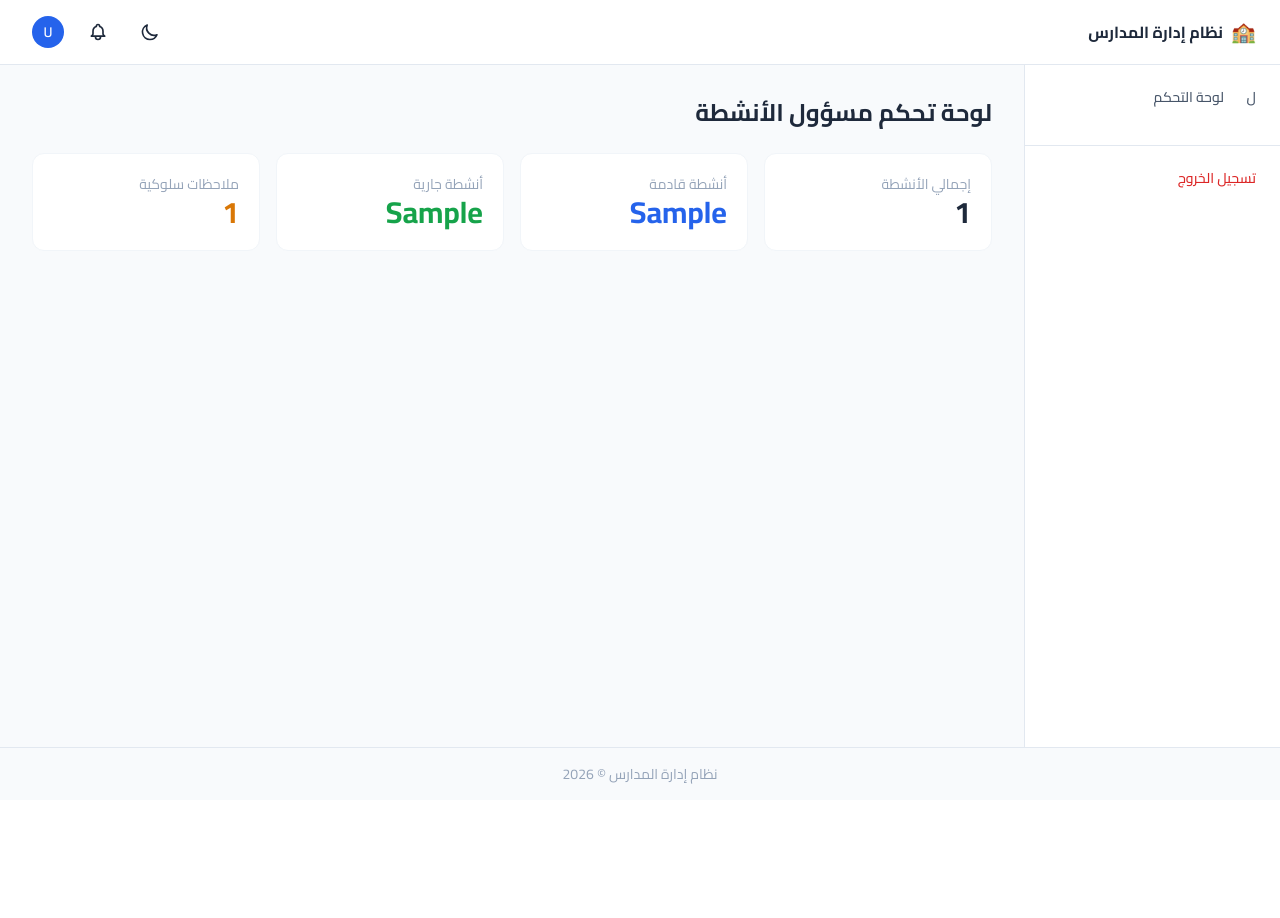
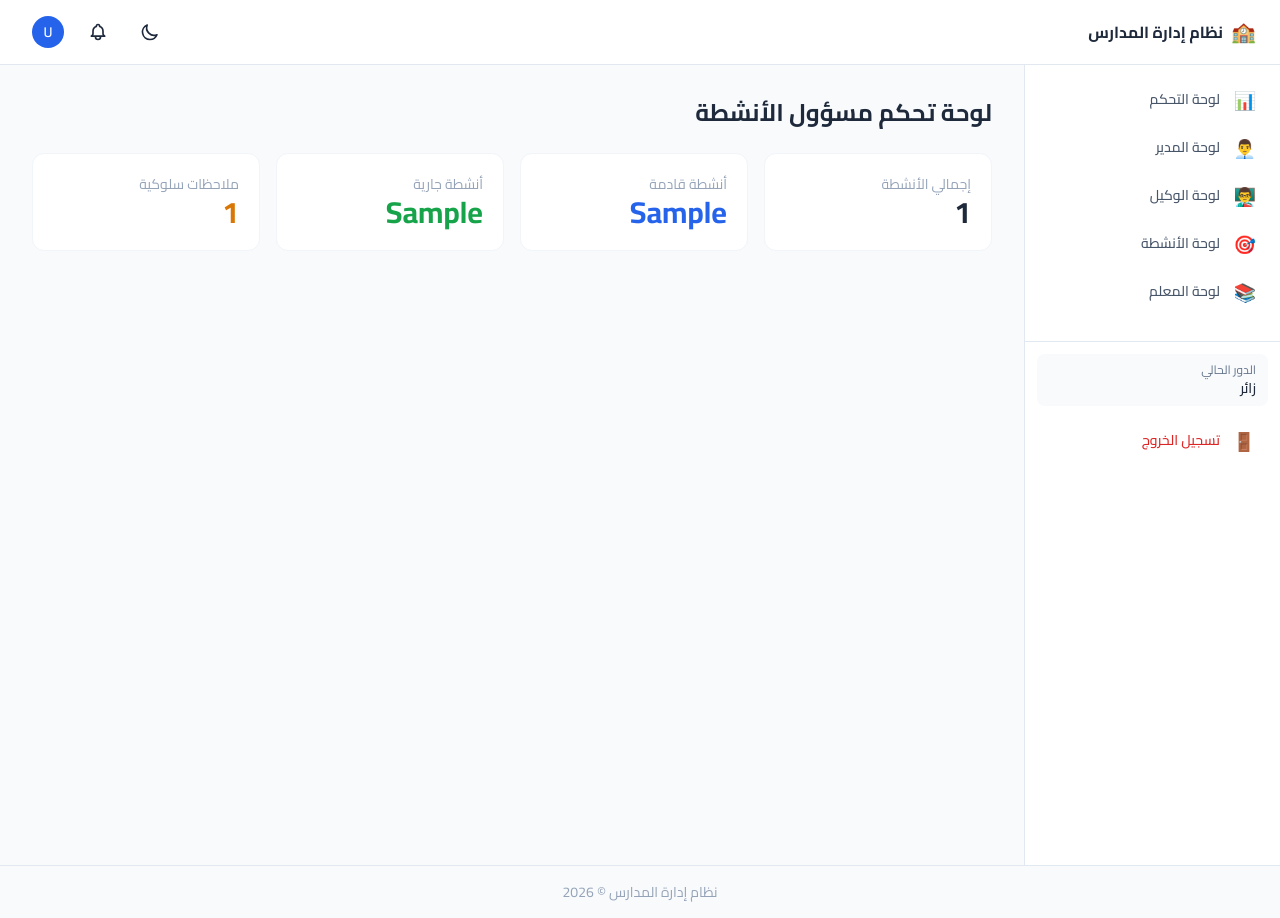
Before and after one commit to 6838gamal/School-Management-Platform, a Python web app: template app/templates/activities_manager/dashboard.html in a window 1280 px wide. Before the commit the page ends 784 px from the top, so only its background shows below. Run offline with Jinja, Linux system fonts and the light colour scheme; the template is opened without the code that fills it: most values are stand-ins (such as "Sample title", 1, 10 or a date in 2020); some libraries are stand-ins or nearby versions.

Commit message:
Update activities_manager.html

```diff
--- a/app/templates/layouts/activities_manager.html
+++ b/app/templates/layouts/activities_manager.html
@@ -1,28 +1,74 @@
 {% extends "base/dashboard_base.html" %}
+
 {% block sidebar %}
 {% set nav_items = [
-    {'url': '/dashboard', 'label': 'لوحة التحكم', 'icon': 'home'},
-    {'url': '/activities', 'label': 'الأنشطة', 'icon': 'trophy', 'perm': 'activities.view'},
-    {'url': '/students', 'label': 'الطلاب', 'icon': 'users', 'perm': 'students.view'},
-    {'url': '/behavior', 'label': 'السلوك', 'icon': 'message-square', 'perm': 'behavior.view'},
-    {'url': '/reports', 'label': 'التقارير', 'icon': 'file-text', 'perm': 'reports.view'},
-    {'url': '/notifications', 'label': 'الإشعارات', 'icon': 'bell', 'perm': 'notifications.view'},
+    {'url': '/dashboard', 'label': 'لوحة التحكم', 'icon': '📊', 'perm': None},
+    {'url': '/director/dashboard', 'label': 'لوحة المدير', 'icon': '👨‍💼', 'perm': None, 'role': 'director'},
+    {'url': '/deputy/dashboard', 'label': 'لوحة الوكيل', 'icon': '👨‍🏫', 'perm': None, 'role': 'deputy'},
+    {'url': '/activities/dashboard', 'label': 'لوحة الأنشطة', 'icon': '🎯', 'perm': None, 'role': 'activities_manager'},
+    {'url': '/teacher/dashboard', 'label': 'لوحة المعلم', 'icon': '📚', 'perm': None, 'role': 'teacher'},
+    {'url': '/students', 'label': 'الطلاب', 'icon': '👨‍🎓', 'perm': 'students.view'},
+    {'url': '/teachers', 'label': 'المعلمين', 'icon': '👨‍🏫', 'perm': 'teachers.view'},
+    {'url': '/academics', 'label': 'الهيكل الأكاديمي', 'icon': '📚', 'perm': 'academics.view'},
+    {'url': '/attendance', 'label': 'الحضور', 'icon': '✅', 'perm': 'attendance.view'},
+    {'url': '/grades', 'label': 'الدرجات', 'icon': '📝', 'perm': 'grades.view'},
+    {'url': '/schedules', 'label': 'الجداول', 'icon': '📅', 'perm': 'schedules.view'},
+    {'url': '/homework', 'label': 'الواجبات', 'icon': '📖', 'perm': 'homework.view'},
+    {'url': '/activities', 'label': 'الأنشطة', 'icon': '🏆', 'perm': 'activities.view'},
+    {'url': '/behavior', 'label': 'السلوك', 'icon': '💬', 'perm': 'behavior.view'},
+    {'url': '/notifications', 'label': 'الإشعارات', 'icon': '🔔', 'perm': 'notifications.view'},
+    {'url': '/reports', 'label': 'التقارير', 'icon': '📊', 'perm': 'reports.view'},
+    {'url': '/settings', 'label': 'الإعدادات', 'icon': '⚙️', 'perm': 'settings.view'},
 ] %}
-<aside id="sidebar" class="w-64 bg-white dark:bg-slate-800 border-l border-slate-200 dark:border-slate-700 fixed lg:static inset-y-0 right-0 z-50 transform translate-x-full lg:translate-x-0 transition-transform overflow-y-auto pt-16 lg:pt-0">
+
+<aside id="sidebar" class="w-64 bg-white dark:bg-slate-800 border-l border-slate-200 dark:border-slate-700 fixed lg:static inset-y-0 right-0 z-50 transform translate-x-full lg:translate-x-0 transition-transform overflow-y-auto pt-16 lg:pt-0 h-screen">
     <nav class="p-3 space-y-1">
         {% for item in nav_items %}
-            {% if not item.perm or can(item.perm) %}
-            <a href="{{ item.url }}" class="flex items-center gap-3 px-3 py-2.5 rounded-lg text-sm font-medium hover:bg-slate-100 dark:hover:bg-slate-700 transition-colors
+            {% set show = True %}
+
+            {# التحقق من الصلاحية #}
+            {% if item.perm and not can(item.perm) %}
+                {% set show = False %}
+            {% endif %}
+
+            {# التحقق من الدور #}
+            {% if item.role and current_user %}
+                {% if not current_user.has_role(item.role) %}
+                    {% set show = False %}
+                {% endif %}
+            {% endif %}
+
+            {% if show %}
+            <a href="{{ item.url }}" class="flex items-center gap-3 px-3 py-2.5 rounded-lg text-sm font-medium hover:bg-slate-100 dark:hover:bg-slate-700 transition-colors group
                 {% if request.url.path == item.url %}bg-primary-50 dark:bg-primary-900/30 text-primary-700 dark:text-primary-300{% else %}text-slate-600 dark:text-slate-300{% endif %}">
-                <span class="w-5 h-5 flex-shrink-0">{{ item.label[0] }}</span>
+                <span class="w-6 h-6 flex-shrink-0 text-lg">{{ item.icon }}</span>
                 {{ item.label }}
+                {% if request.url.path == item.url %}
+                <span class="mr-auto w-1.5 h-8 rounded-full bg-primary-500"></span>
+                {% endif %}
             </a>
             {% endif %}
         {% endfor %}
     </nav>
+
     <div class="p-3 border-t border-slate-200 dark:border-slate-700 mt-4">
+        <div class="mb-3 px-3 py-2 bg-slate-50 dark:bg-slate-700/50 rounded-lg">
+            <div class="text-xs text-slate-500 dark:text-slate-400">الدور الحالي</div>
+            <div class="text-sm font-medium text-slate-800 dark:text-white">
+                {% if current_user %}
+                    {% set role_names = current_user.get_role_names() %}
+                    {{ role_names|join(', ') if role_names else 'لا يوجد دور' }}
+                {% else %}
+                    زائر
+                {% endif %}
+            </div>
+        </div>
+
         <form method="POST" action="/logout">
-            <button type="submit" class="w-full flex items-center gap-3 px-3 py-2.5 rounded-lg text-sm font-medium text-danger-600 hover:bg-danger-50 dark:hover:bg-danger-900/20">تسجيل الخروج</button>
+            <button type="submit" class="w-full flex items-center gap-3 px-3 py-2.5 rounded-lg text-sm font-medium text-red-600 hover:bg-red-50 dark:hover:bg-red-900/20 transition-colors">
+                <span class="w-6 h-6 flex-shrink-0 text-lg">🚪</span>
+                تسجيل الخروج
+            </button>
         </form>
     </div>
 </aside>
```
